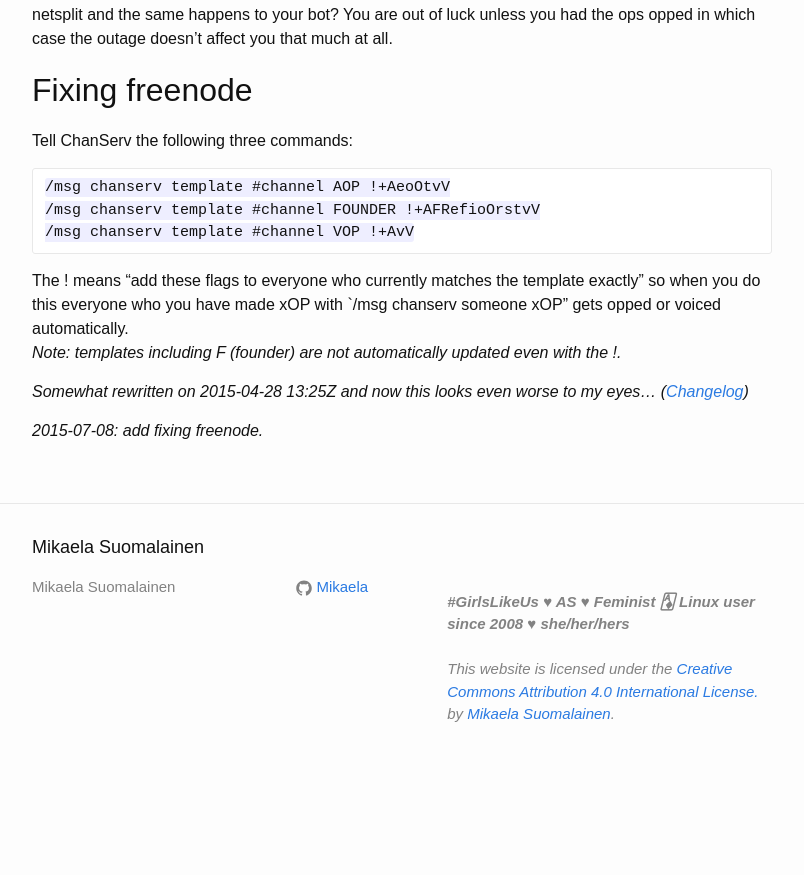
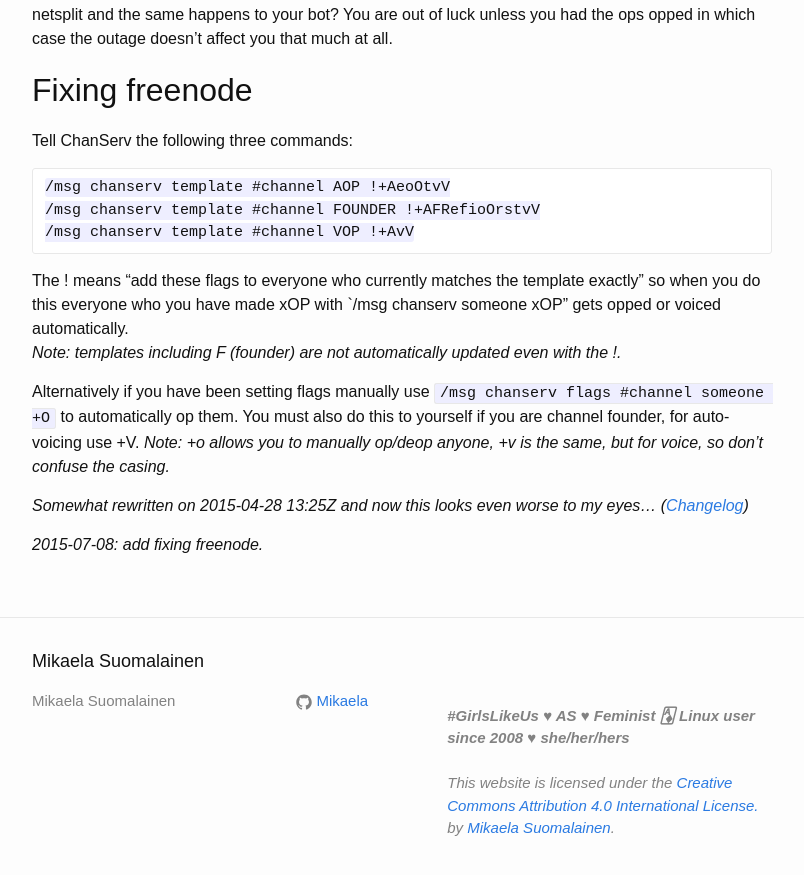
Before and after one commit to Mikaela/mikaela.github.io, a Jekyll site: the page built from _posts/2015-04-01-keep-the-ops-opped.md, in a window 1280 px wide and 900 px high, scrolled down 938 px. Shown: the top 875 px of the window, without its empty margins (238-1042 px from the left). Built offline with Jekyll 4.4.1, drawn with Linux system fonts in a browser that asks for light colours; Markdown is read by kramdown in place of the engine named in the settings; comment, search, counter and statistics services are not loaded; before the commit the page ends 1724 px from its top, so only the background shows below that.

Commit message:
keep the ops opped: also mention manual way

```diff
--- a/_posts/2015-04-01-keep-the-ops-opped.md
+++ b/_posts/2015-04-01-keep-the-ops-opped.md
@@ -65,6 +65,12 @@
 *Note: templates including F (founder) are not automatically updated even
 with the !.*
 
+Alternatively if you have been setting flags manually use
+`/msg chanserv flags #channel someone +O` to automatically op them. You
+must also do this to yourself if you are channel founder, for auto-voicing
+use +V. *Note: +o allows you to manually op/deop anyone, +v is the same,
+but for voice, so don't confuse the casing.*
+
 *Somewhat rewritten on 2015-04-28 13:25Z and now this looks even worse
 to my eyes... ([Changelog](https://github.com/Mikaela/mikaela.github.io/commits/master/_posts/2015-04-01-keep-the-ops-opped.md))*
 
```
